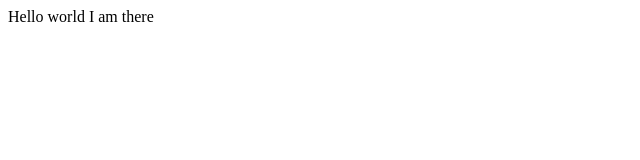
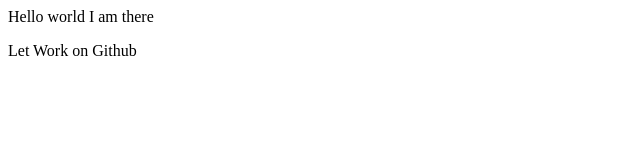
Before and after one commit to Premraj12d/project-demo, a plain HTML site: page index.html in a window 1280 px wide. Shown: the whole page, without its empty margins (0-640 px from the left). Drawn offline with Linux system fonts and the light colour scheme.

Commit message:
Added one more paragragh

```diff
--- a/index.html
+++ b/index.html
@@ -1 +1,2 @@
 <p>Hello world I am there</p>
+<p>Let Work on Github</p>
```
